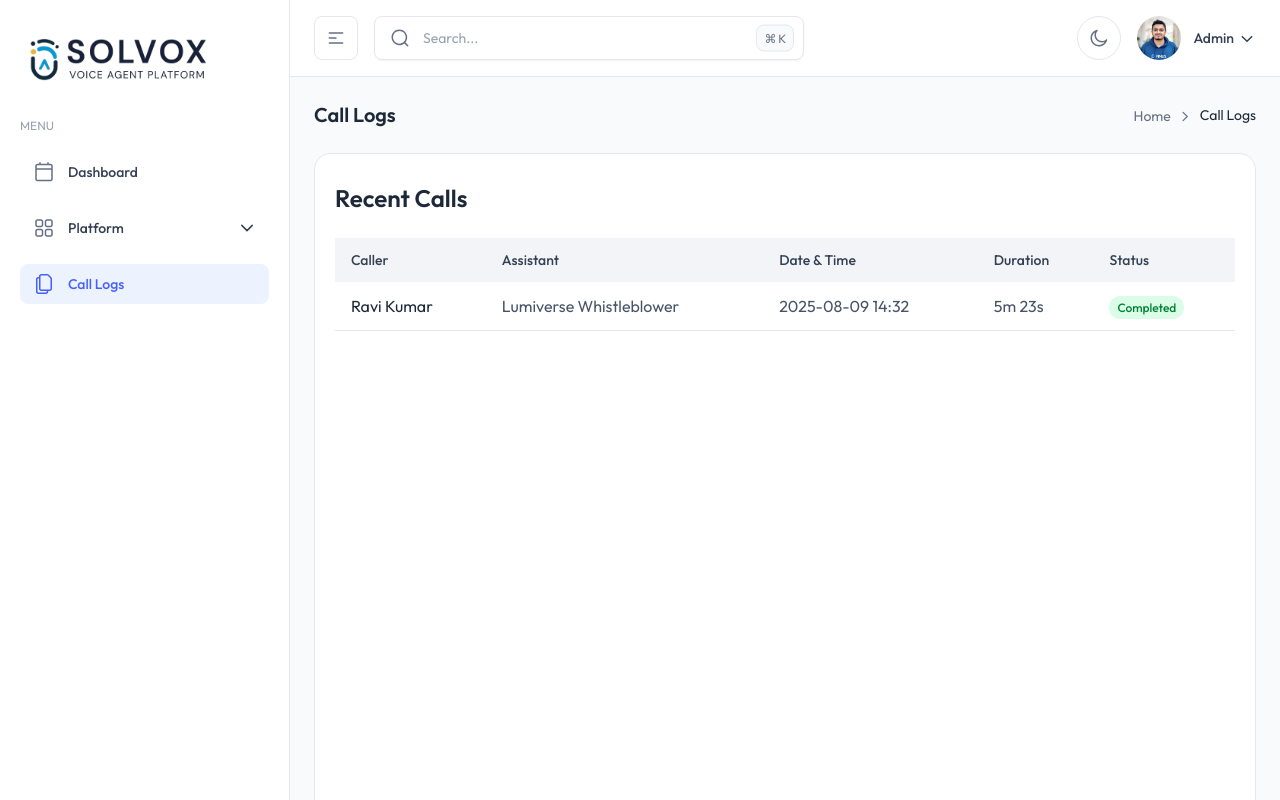
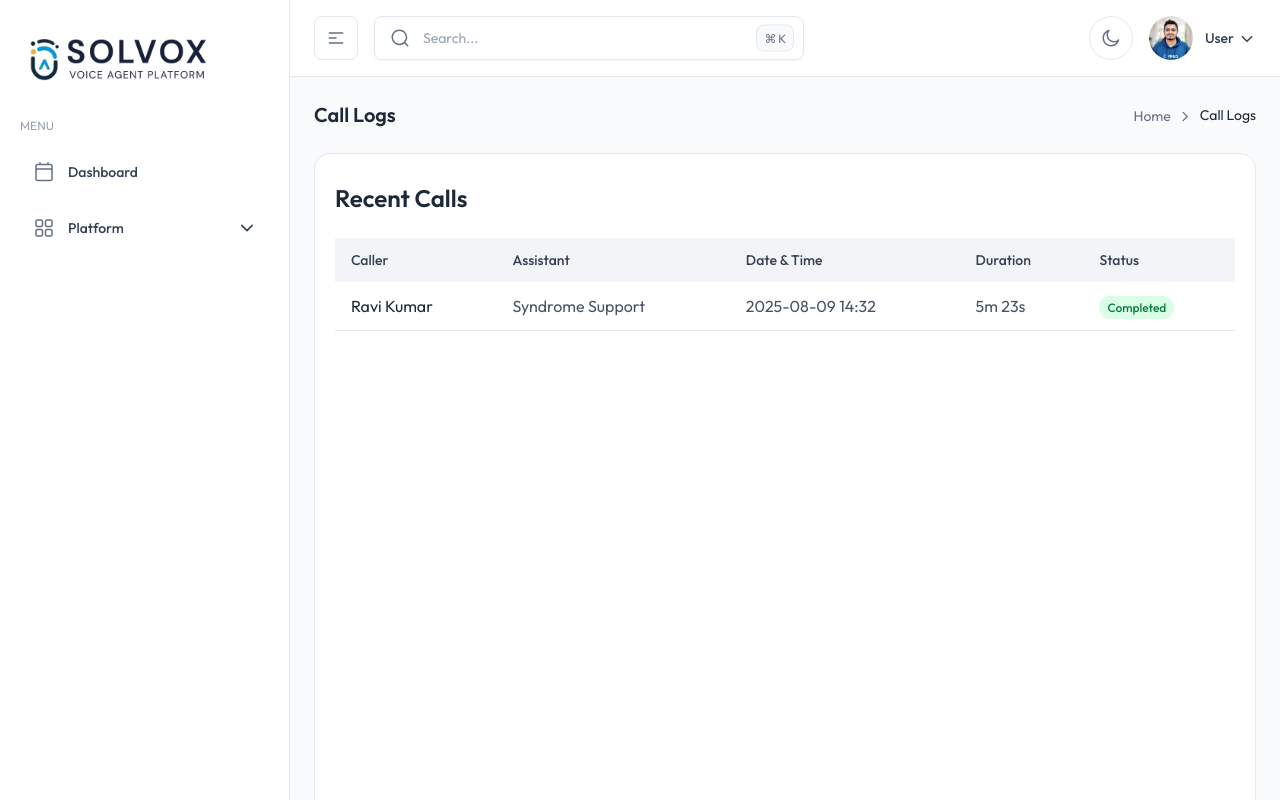
Before and after one commit to wealthfyAdmin/solvox-ui, a Next.js app: page /call-logs in a window 1280 px wide. Shown: the top 800 px of the page. Built offline with nearby package versions, Linux system fonts and the light colour scheme.

Commit message:
signout funtionality, updated sidebar, outbondcall ui

```diff
--- a/src/app/(admin)/(others-pages)/call-logs/page.tsx
+++ b/src/app/(admin)/(others-pages)/call-logs/page.tsx
@@ -17,7 +17,7 @@ const callLogs: CallLog[] = [
   {
     id: "1",
     caller: "Ravi Kumar",
-    assistant: "Lumiverse Whistleblower",
+    assistant: "Syndrome Support",
     date: "2025-08-09 14:32",
     duration: "5m 23s",
     status: "Completed",
--- a/src/app/(admin)/(others-pages)/platform/assistants/page.tsx
+++ b/src/app/(admin)/(others-pages)/platform/assistants/page.tsx
@@ -20,7 +20,7 @@ interface AssistantSession {
 const SAMPLE_ASSISTANTS: Assistant[] = [
   {
     id: "lumiverse-whistleblower",
-    name: "Lumiverse Whistleblower",
+    name: "Syndrome Support",
     role: "Confidential platform for reporting workplace concerns",
     description: "Secure and anonymous reporting system",
   },
--- a/src/app/api/auth/signin/route.ts
+++ b/src/app/api/auth/signin/route.ts
@@ -3,7 +3,7 @@ import { cookies } from "next/headers"
 
 // Static credentials for demo
 const DEMO_CREDENTIALS = {
-  email: "admin@solvoxai.com",
+  email: "admin@solvox.ai",
   password: "admin123",
 }
 
--- /dev/null
+++ b/src/app/api/auth/signout/route.ts
@@ -0,0 +1,16 @@
+// /app/api/signout/route.ts (Next.js 13+ app router)
+import { NextResponse } from "next/server";
+
+export async function POST() {
+  const response = NextResponse.json({ success: true });
+
+  // Remove the session cookie
+  response.cookies.set("session", "", {
+    httpOnly: true,
+    secure: process.env.NODE_ENV === "production",
+    path: "/",
+    expires: new Date(0), // expire immediately
+  });
+
+  return response;
+}
--- a/src/components/MainAssistantInterface/MainAssistantInterface.tsx
+++ b/src/components/MainAssistantInterface/MainAssistantInterface.tsx
@@ -20,7 +20,7 @@ interface AssistantSession {
 const SAMPLE_ASSISTANTS: Assistant[] = [
   {
     id: "lumiverse-whistleblower",
-    name: "Lumiverse Whistleblower",
+    name: "Syndrome Support",
     role: "Confidential platform for reporting workplace concerns",
     description: "Secure and anonymous reporting system",
   }
--- a/src/components/auth/signinform.tsx
+++ b/src/components/auth/signinform.tsx
@@ -115,7 +115,7 @@ export default function SignInForm() {
                     Email <span className="text-error-500">*</span>{" "}
                   </Label>
                   <Input
-                    placeholder="admin@solvoxai.com"
+                    placeholder="admin@solvox.ai"
                     type="email"
                     defaultValue={email}
                     onChange={(e) => setEmail(e.target.value)}
--- a/src/components/header/NotificationDropdown.tsx
+++ b/src/components/header/NotificationDropdown.tsx
@@ -1,17 +1,31 @@
 "use client"
 import React, { useState } from "react"
 import { Modal } from "../ui/modal"
-import { useToast } from "../ui/toast" // <-- import your toast hook
+import { useToast } from "../ui/toast"
 
 export default function OutboundCallButton() {
   const [isModalOpen, setIsModalOpen] = useState(false)
   const [phoneNumber, setPhoneNumber] = useState("+91")
   const [loading, setLoading] = useState(false)
 
-  const { showToast, ToastContainer } = useToast() // <-- toast hook
+  const { showToast, ToastContainer } = useToast()
+
+  const handlePhoneChange = (e: React.ChangeEvent<HTMLInputElement>) => {
+    let value = e.target.value
+
+    // Ensure it always starts with +91
+    if (!value.startsWith("+91")) {
+      value = "+91" + value.replace(/\D/g, "")
+    } else {
+      // Strip non-numeric characters except + at the start
+      value = "+91" + value.slice(3).replace(/\D/g, "")
+    }
+
+    setPhoneNumber(value)
+  }
 
   const handleMakeCall = async () => {
-    if (phoneNumber.trim() === "+91" || phoneNumber.trim().length < 5) {
+    if (phoneNumber.trim() === "+91" || phoneNumber.trim().length < 8) {
       showToast("Please enter a valid phone number", "error")
       return
     }
@@ -37,7 +51,7 @@ export default function OutboundCallButton() {
         )
         setIsModalOpen(false)
       } else {
-        showToast( "Failed to initiate call", "error")
+        showToast("Failed to initiate call", "error")
       }
     } catch (err) {
       showToast("Something went wrong while making the call", "error")
@@ -95,7 +109,7 @@ export default function OutboundCallButton() {
             id="phone"
             type="text"
             value={phoneNumber}
-            onChange={(e) => setPhoneNumber(e.target.value)}
+            onChange={handlePhoneChange}
             className="w-full border border-gray-300 rounded-lg px-3 py-2 focus:outline-none focus:ring-2 focus:ring-blue-500 transition"
             placeholder="+91XXXXXXXXXX"
           />
@@ -111,7 +125,7 @@ export default function OutboundCallButton() {
         </button>
       </Modal>
 
-      {/* Toast container (once per component tree, but safe here) */}
+      {/* Toast container */}
       <ToastContainer />
     </div>
   )
--- a/src/components/header/UserDropdown.tsx
+++ b/src/components/header/UserDropdown.tsx
@@ -20,10 +20,11 @@ export default function UserDropdown() {
 
  const handleSignOut = async () => {
   try {
-      const res = await fetch("/api/signout", { method: "POST" });
+    const res = await fetch("/api/auth/signout", { method: "POST" });
     const data = await res.json();
+
     if (data.success) {
-        router.push("/signin");
+      router.push("/signup"); // redirect after cookie removal
     } else {
       console.error("Sign out failed:", data.error);
     }
@@ -31,6 +32,7 @@ export default function UserDropdown() {
     console.error("Sign out error:", error);
   }
 };
+
 
   return (
     <div className="relative">
@@ -47,7 +49,7 @@ export default function UserDropdown() {
           />
         </span>
 
-        <span className="block mr-1 font-medium text-theme-sm">Admin</span>
+        <span className="block mr-1 font-medium text-theme-sm">User</span>
 
         <svg
           className={`stroke-gray-500 dark:stroke-gray-400 transition-transform duration-200 ${
@@ -79,7 +81,7 @@ export default function UserDropdown() {
             Admin
           </span>
           <span className="mt-0.5 block text-theme-xs text-gray-500 dark:text-gray-400">
-            admin@soxvoxai.com
+            admin@soxvox.ai
           </span>
         </div>
 
--- a/src/layout/AppSidebar.tsx
+++ b/src/layout/AppSidebar.tsx
@@ -36,14 +36,14 @@ const navItems: NavItem[] = [
     icon: <GridIcon />,
     name: "Platform",
     subItems: [{ name: "Assistants", path: "/platform/assistants", pro: false },
-    { name: "Phone Numbers", path: "/platform/phone-numbers", pro: false }
+    // { name: "Phone Numbers", path: "/platform/phone-numbers", pro: false }
     ],
   },
-  {
-    icon: <PageIcon />,
-    name: "Call Logs",
-    path: "/call-logs",
-  },
+  // {
+  //   icon: <PageIcon />,
+  //   name: "Call Logs",
+  //   path: "/call-logs",
+  // },
   // {
   //   icon: <UserCircleIcon />,
   //   name: "Billing & Usage",
```
Lines whose indentation alone changed are shown as unchanged.
